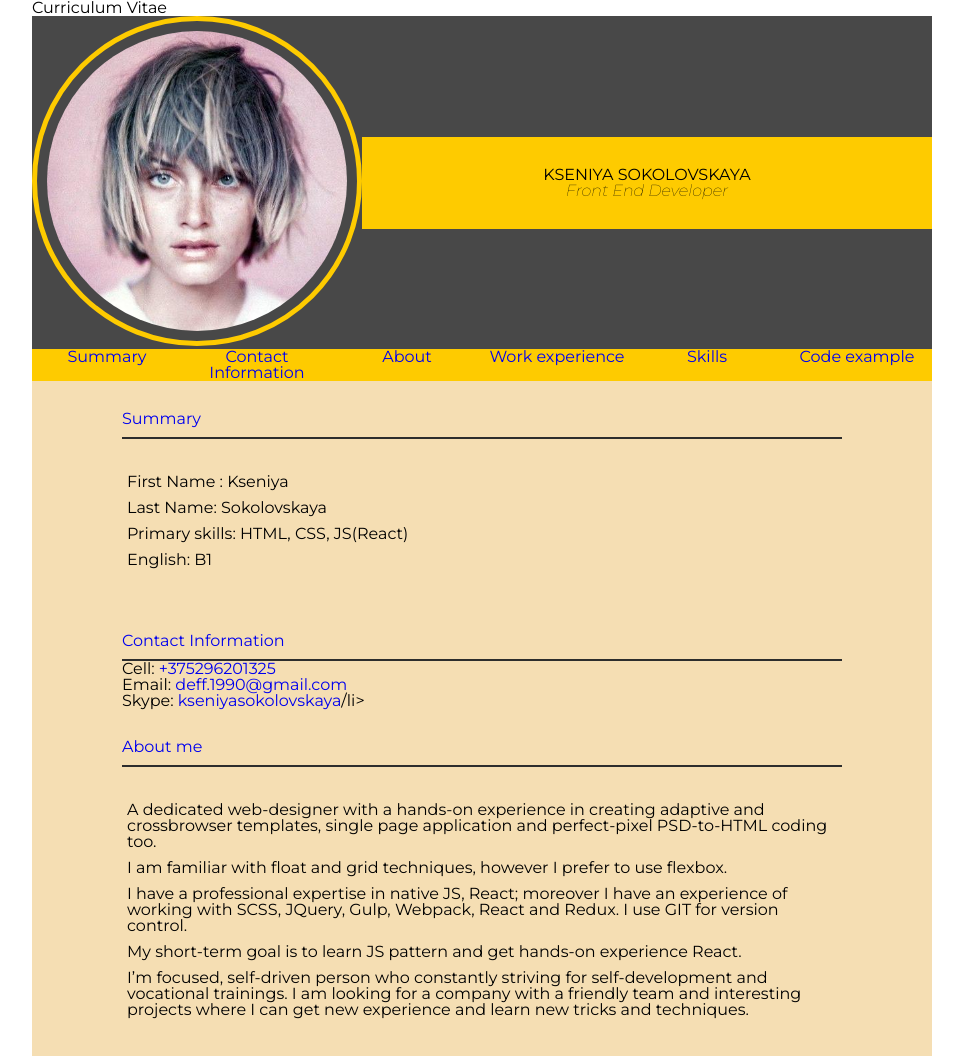
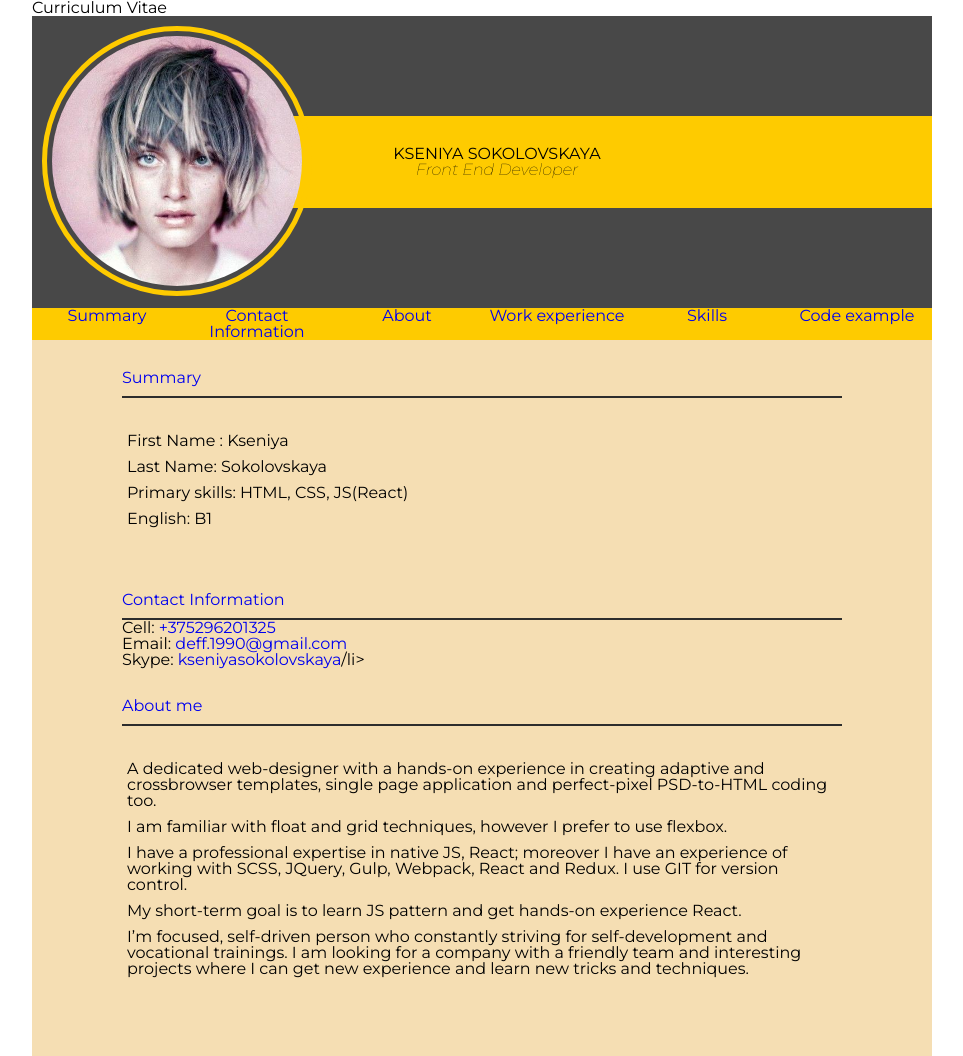
Before and after one commit to KseniyaSokolovskaya/rsschool-cv, a plain HTML site: page index.html in a window 1280 px wide. Shown: the top 1056 px of the page, without its empty margins (158-1121 px from the left). Drawn offline with Linux system fonts and the light colour scheme.

Commit message:
refactor: update header

```diff
--- a/styles/index.css
+++ b/styles/index.css
@@ -34,30 +34,41 @@ p {
   padding: 30px 0;
 }
 .header-title {
-  display: flex;
-  flex-direction: row;
-  justify-content: space-between;
-  align-items: center;
+  position: relative;
   background-color: var(--main-color);
+  padding: 70px 0;
 }
 
+
 .header-title figure {
-  padding: 0;
-  margin: 0;
+  position: absolute;
+  top: 0;
+  left: 0;
+
+}
+
+.header-title figcaption {
+  margin: 30px 0 30px 30px;
+  background-color: var(--second-bg-color);
+  text-align: center;
+  padding: 30px 0;
 }
 
 .profile-photo {
-  width: 300px;
+  width: 250px;
   border-radius: 50%;
-  padding: 10px;
+  padding: 5px;
+  margin: 10px;
   border: 5px solid var(--second-bg-color);
 }
 
-.header-title figcaption {
+
+.wrapper-figcaption {
   padding: 30px 0;
   flex: 1 0 auto;
   text-align: center;
   background-color: var(--second-bg-color);
+  position: relative;
 }
 
 .user {
```
